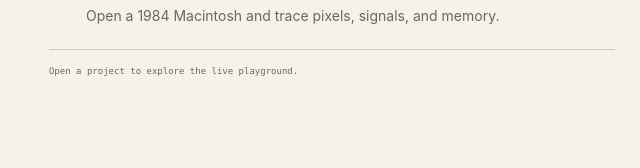
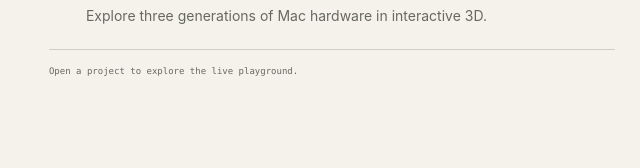
Before and after one commit to elliottbarnes/my-website, a plain HTML site: page index.html in a window 1280 px wide. Shown: the part 532-700 px from the top of the page, 575-1215 px from the left. Drawn offline with Linux system fonts and the light colour scheme.

Commit message:
Describe three generations in Architecture Lab card (#14)

```diff
--- a/index.html
+++ b/index.html
@@ -84,7 +84,7 @@
             <a class="project-demo" data-demo="architecture-lab" href="https://elliottbarnes.github.io/architecture-lab/" aria-label="Open Architecture Lab live demo">
               <span class="project-kind">Computer architecture</span>
               <h3>Architecture Lab <span class="arrow" aria-hidden="true">↗</span></h3>
-              <p>Open a 1984 Macintosh and trace pixels, signals, and memory.</p>
+              <p>Explore three generations of Mac hardware in interactive 3D.</p>
             </a>
             <a class="source" data-source="architecture-lab" href="https://github.com/elliottbarnes/architecture-lab" aria-label="Architecture Lab source on GitHub">Code <span aria-hidden="true">↗</span></a>
           </article>
```
Also changed, not shown: README.md.
